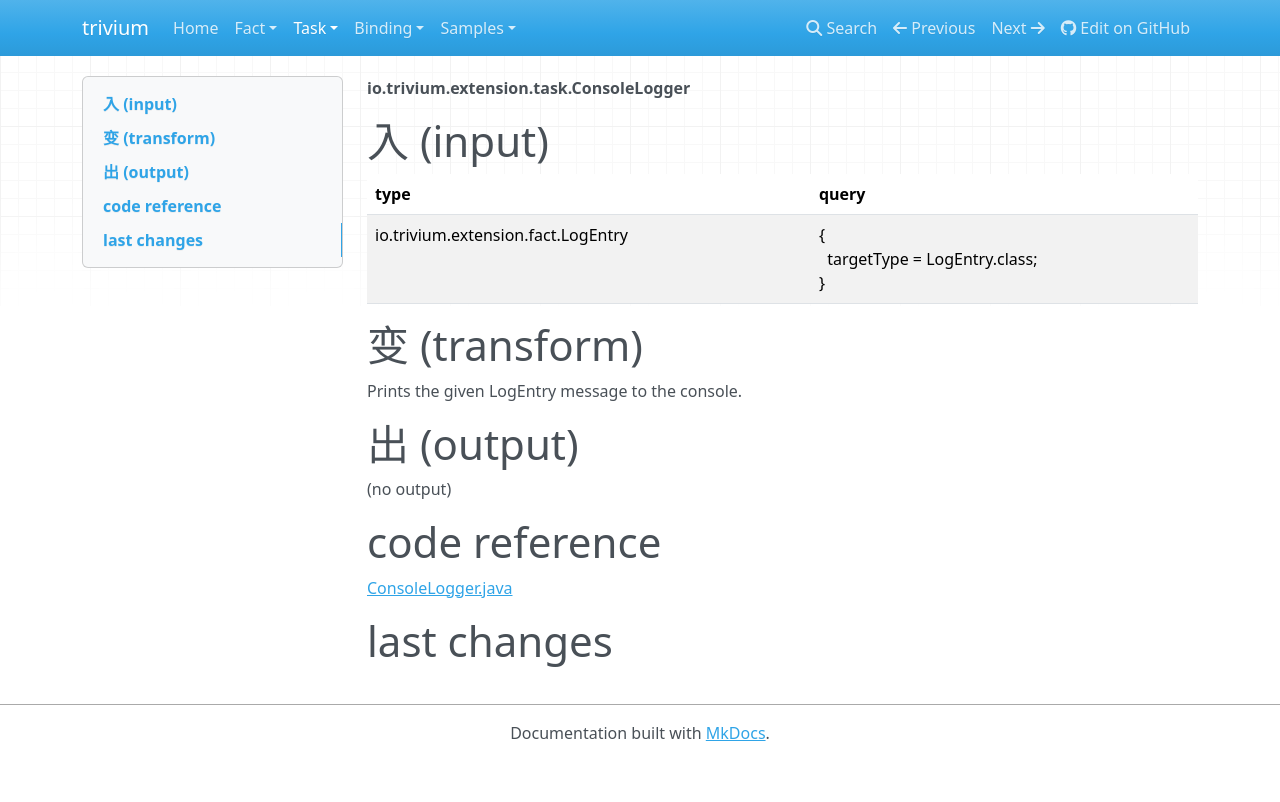
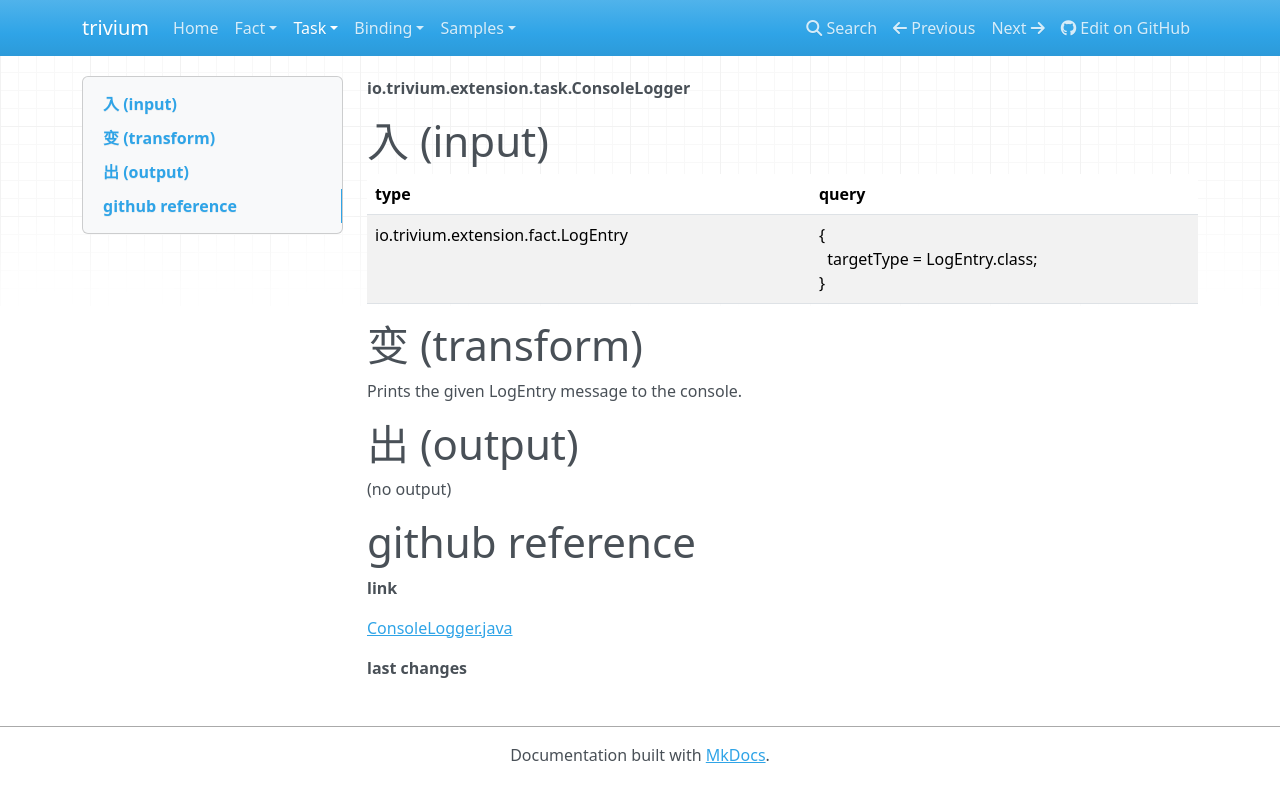
Before and after one commit to JensWalter/trivium, an MkDocs documentation site: the page built from docs/task/consolelogger.md, in a window 1280 px wide. Shown: the top 802 px of the page. Built offline with MkDocs 1.6.1, drawn with Linux system fonts in a browser that asks for light colours; nearby versions of some CDN libraries; old or Windows-style settings are respelled for this version of MkDocs.

Commit message:
new task format

```diff
--- a/docs/task/consolelogger.md
+++ b/docs/task/consolelogger.md
@@ -14,11 +14,13 @@ Prints the given LogEntry message to the console.
 
 (no output)
 
-# code reference
+# github reference
+
+**link**
 
 [ConsoleLogger.java](https://github.com/trivium-io/trivium/blob/master/src/io/trivium/extension/task/ConsoleLogger.java)
 
-# last changes
+**last changes**
 
 <div id='changes'></div>
 <script>
```
